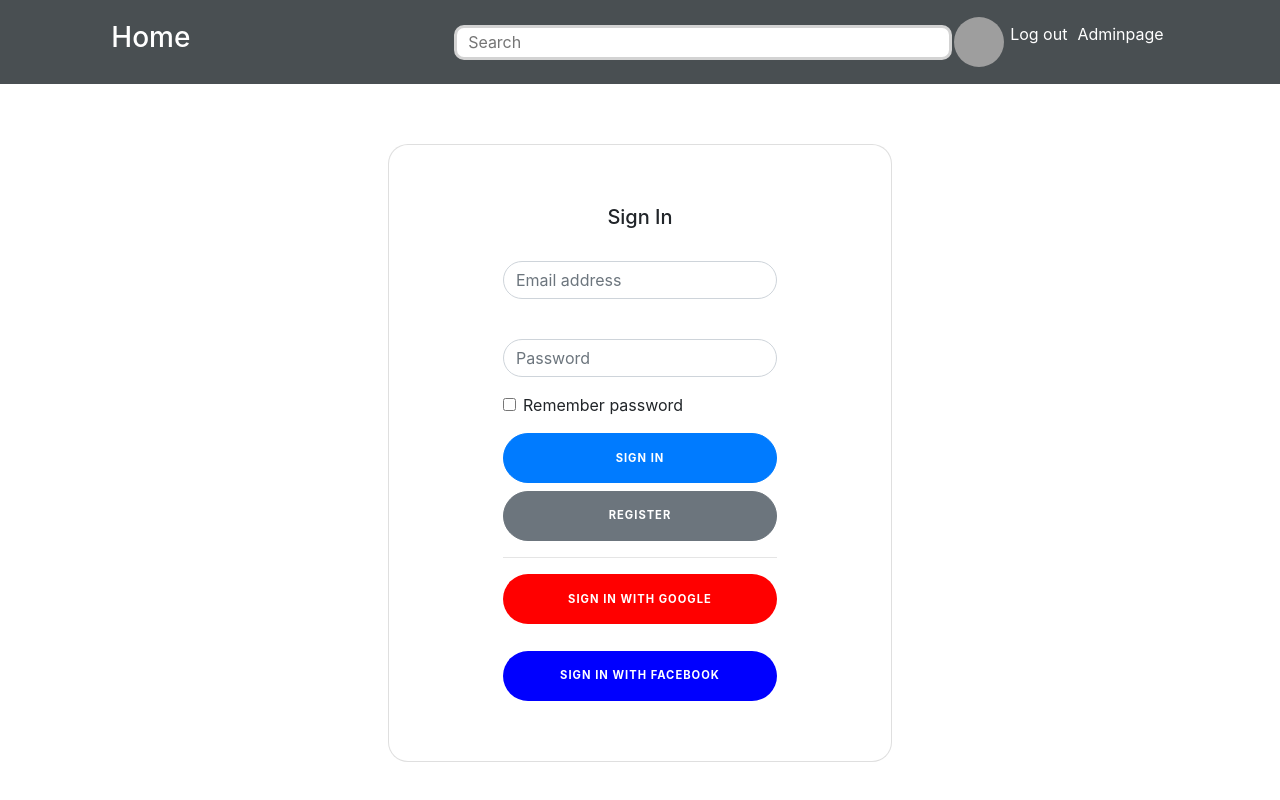
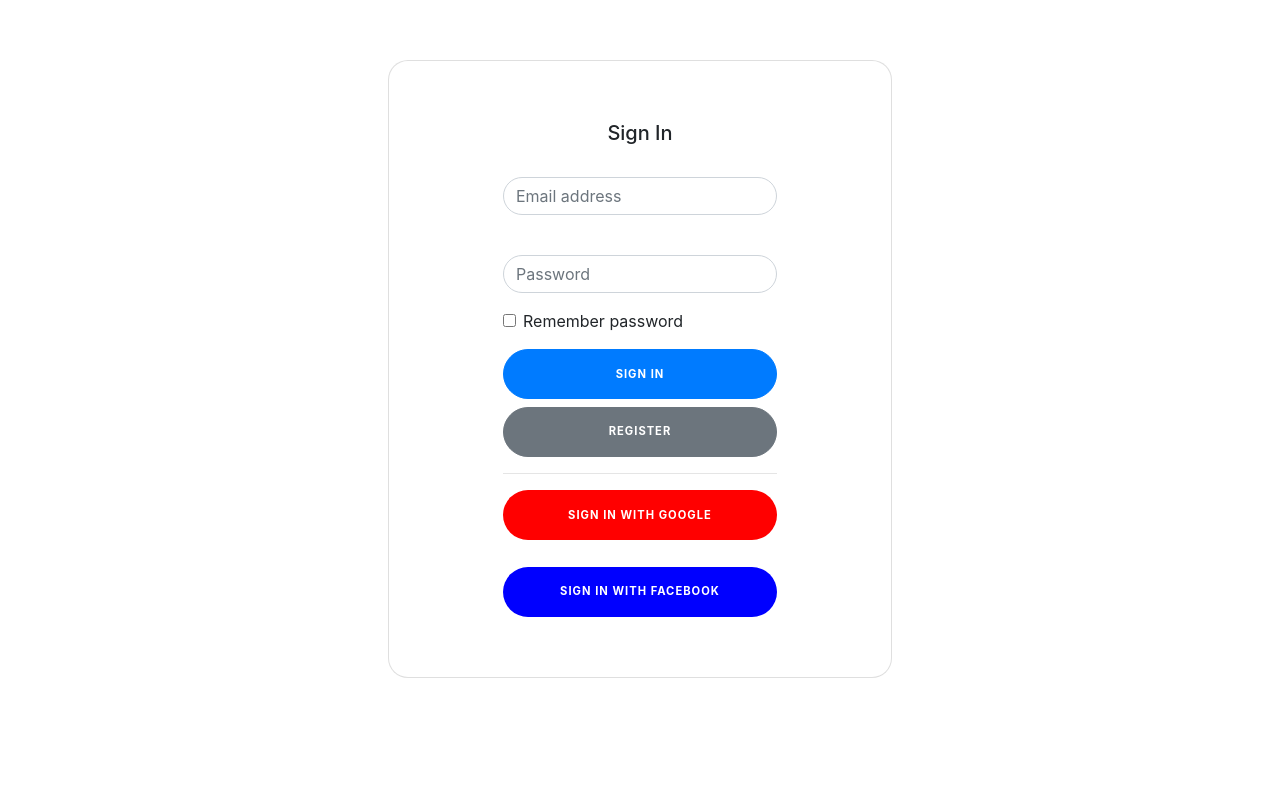
Before and after one commit to t-jung/African-Impact-Project, a React (Create React App) app in the folder c01/: page / in a window 1280 px wide. Built offline with nearby package versions, Linux system fonts and the light colour scheme; grey boxes are pictures that could not be loaded.

Commit message:
Nav bar update

```diff
--- a/c01/src/App.js
+++ b/c01/src/App.js
@@ -8,16 +8,20 @@ import CompanyForm from './LoginComponents/CompanyRegistrationForm'
 import ProfileEditForm from './ProfileComponents/SideBarProfile'
 import Nav from './NavbarComponents/Nav'
 import Feed from './FeedComponents/Feed';
-// import Messenger from './MessengerComponents/Messenger'
-import { useState, useEffect } from 'react'
+
 import { BrowserRouter as Router, Route, Switch } from 'react-router-dom'
-
 
 function App() {
   return (
+
+
     <Router>
     <div className="App">
-    <Nav/>
+
+
+
+      { /* https://medium.com/@mcurena24/add-direct-messaging-to-your-app-using-react-redux-socket-io-4953ad53944d THIS SEEMS USEFUL */}
+      <Route path={/\(?^.{2,}$\d{3}\/(?!register)\)/} component={ Nav } />
       <Switch>
         <Route path="/" exact component={LoginForm} />
         <Route path="/register" component={RegisterForm} />
@@ -27,6 +31,7 @@ function App() {
         <Route path="/adminpage" component={AdminPage} />
         <Route path="/partner_register" component={PartnerRegistrationForm} />
         <Route path="/company_register" component={CompanyForm} />
+
       </Switch>
     </div>
 
@@ -35,14 +40,3 @@ function App() {
 }
 
 export default App;
-
-/*
-      <LoginForm /><br/><br/><br/><br/>
-      <CompanyForm /><br/><br/><br/><br/>
-      <RegisterForm /><br/><br/><br/><br/>
-      <ProfileFrame /> <br/><br/><br/><br/>
-      <ProfileEditForm /> <br/><br/><br/><br/>
-      <AdminPage /> <br/><br/><br/><br/>
-      <PartnerRegistrationForm/> <br/><br/><br/><br/>
-
-*/
```
